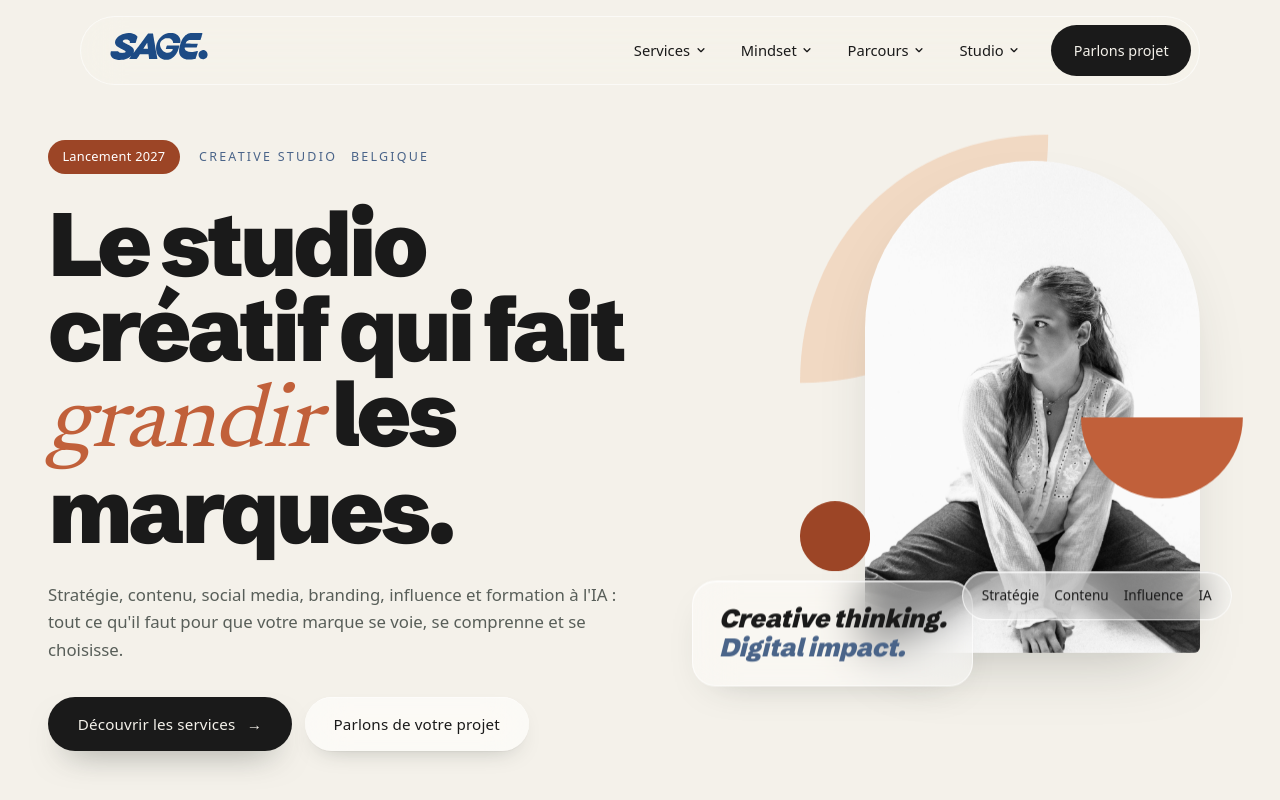
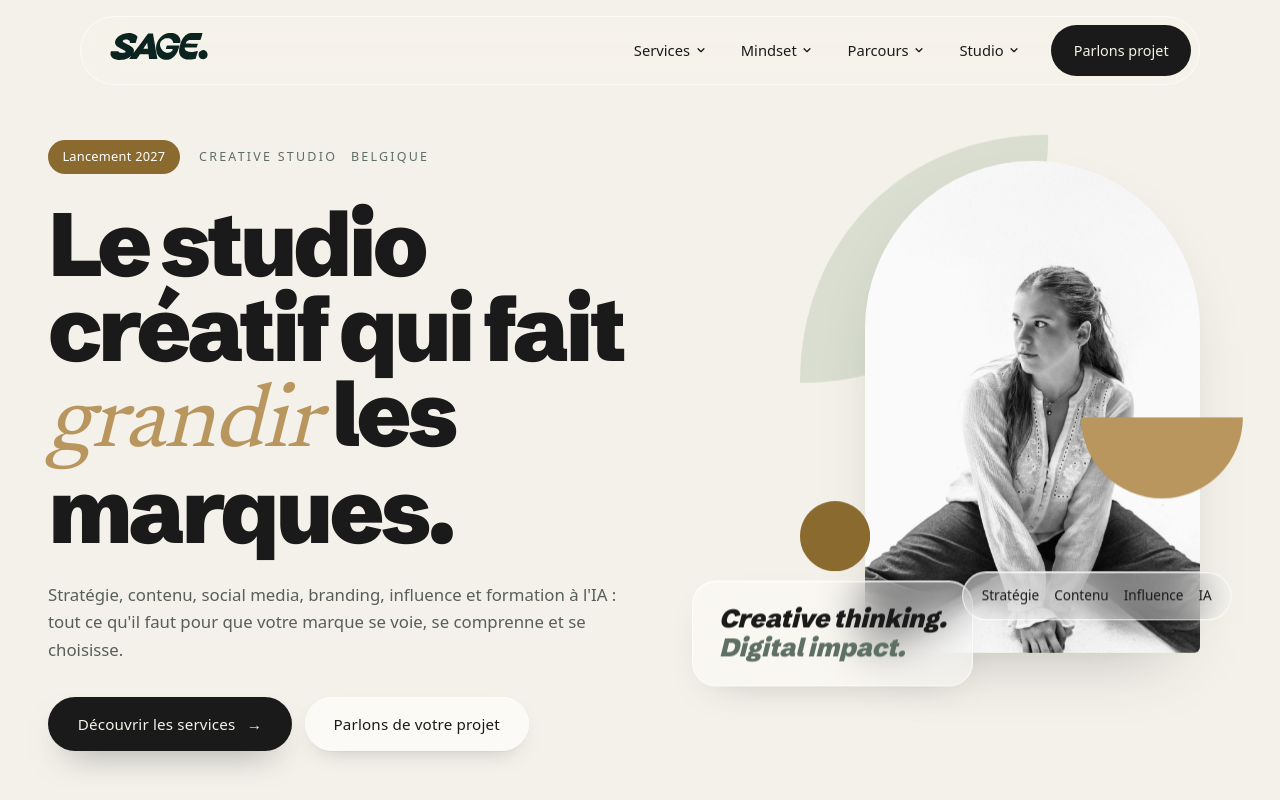
Before and after one commit to mordantjulie-eng/SAGE-creative-studio, an Astro site: page / in a window 1280 px wide. Shown: the top 800 px of the page. Built offline with nearby package versions, Linux system fonts and the light colour scheme; Astro itself is replaced by a stand-in of ours; animation ran at ten frames a second; a web font is replaced by a local one.

Commit message:
Retour au vert sapin très foncé (palette Maroc abandonnée)
Co-Authored-By: Claude Opus 5.5 <noreply@anthropic.com>
Claude-Session: https://claude.ai/code/session_01EoCfUEgtGKxASZDUy6RHLu

```diff
--- a/src/components/ContactForm.astro
+++ b/src/components/ContactForm.astro
@@ -104,7 +104,7 @@ import { services, brand } from '../config/site';
   .field textarea:focus {
     outline: none;
     background: #fff;
-    box-shadow: 0 0 0 4px rgb(193 96 58 / 0.22);
+    box-shadow: 0 0 0 4px rgb(184 150 94 / 0.22);
   }
   .needs {
     border: 0;
@@ -148,7 +148,7 @@ import { services, brand } from '../config/site';
     color: var(--cream);
   }
   .need input:focus-visible + span {
-    box-shadow: 0 0 0 4px rgb(193 96 58 / 0.35);
+    box-shadow: 0 0 0 4px rgb(184 150 94 / 0.35);
   }
   .consent {
     display: flex;
--- a/src/components/Footer.astro
+++ b/src/components/Footer.astro
@@ -54,7 +54,7 @@ const year = new Date().getFullYear();
     letter-spacing: -0.02em;
   }
   .footer__claim em {
-    color: #ecb35c;
+    color: var(--ochre);
   }
   .footer__cols {
     display: flex;
--- a/src/components/Ticket.astro
+++ b/src/components/Ticket.astro
@@ -124,7 +124,7 @@ const pil = pillars.find((p) => p.letter === s.pillars[0])!;
     color: var(--eucalyptus);
   }
   .card__back .card__no {
-    color: #9c4526;
+    color: #8a6a2e;
   }
   .card__title {
     font-size: clamp(1.8rem, 2.4vw, 2.2rem);
--- a/src/layouts/Base.astro
+++ b/src/layouts/Base.astro
@@ -29,7 +29,7 @@ const {
     <meta property="og:title" content={title} />
     <meta property="og:description" content={description} />
     <meta property="og:type" content="website" />
-    <meta name="theme-color" content="#1d4b85" />
+    <meta name="theme-color" content="#0c241f" />
     <link rel="icon" href="/favicon.svg" type="image/svg+xml" />
     <!-- Site en construction : pas d'indexation tant que le nom n'est pas validé juridiquement -->
     <meta name="robots" content="noindex" />
--- a/src/pages/index.astro
+++ b/src/pages/index.astro
@@ -324,7 +324,7 @@ const m = (n: string) => `/media/${n}.jpg`;
     .hscroll__track > :global(.card) { width: 78vw; }
     .hscroll__end { width: 70vw; }
   }
-  .round-cta { display: grid; place-items: center; width: 150px; height: 150px; border-radius: 50%; background: var(--ochre); color: #1a1a1a; font: italic 400 1.35rem var(--font-letter); text-decoration: none; box-shadow: 0 24px 50px -24px rgb(26 26 26 / 0.45); transition: transform 0.6s var(--ease-out), background 0.4s var(--ease); }
+  .round-cta { display: grid; place-items: center; width: 150px; height: 150px; border-radius: 50%; background: var(--ochre); color: var(--ink); font: italic 400 1.35rem var(--font-letter); text-decoration: none; box-shadow: 0 24px 50px -24px rgb(26 26 26 / 0.45); transition: transform 0.6s var(--ease-out), background 0.4s var(--ease); }
   .round-cta:hover { transform: scale(1.08) rotate(-6deg); background: #f4f1ea; color: var(--fir); }
 
   /* SERVICES */
--- a/src/styles/global.css
+++ b/src/styles/global.css
@@ -3,26 +3,26 @@
   /* Palette */
   --ink: #1a1a1a; /* charbon */
   --moss: #1a1a1a; /* boutons et textes forts : charbon (plus de vert foncé) */
-  --eucalyptus: #4a6489; /* bleu gris, petits textes */
-  --sage: #7fa7d9; /* bleu ciel (formes) */
-  --mist: #e6edf6; /* brume bleutée */
-  --sage-light: #f1d6bf; /* sable rosé */
+  --eucalyptus: #5e6f63; /* vert gris, petits textes */
+  --sage: #7d8c78; /* sauge profond (formes) */
+  --mist: #e3e6dc; /* brume */
+  --sage-light: #d6dccd; /* sauge très clair */
   --cream: #f4f1ea; /* blanc cassé (validé) */
-  --sand: #efe3d2; /* sable */
-  --ochre: #c1603a; /* terracotta (accent sur fond clair) */
-  --fir: #1d4b85; /* bleu Essaouira */
-  --fir-deep: #12325c; /* bleu nuit */
+  --sand: #ebe3d8; /* sable */
+  --ochre: #b8965e; /* ocre doré antique (jamais orange) */
+  --fir: #0c241f; /* vert sapin très foncé */
+  --fir-deep: #071814; /* sapin profond */
   --champagne: var(--ochre);
-  --blush: #f3e1cf; /* sable rosé clair */
-  --clay: #9c4526; /* terracotta foncé */
+  --blush: #ece4d4; /* crème */
+  --clay: #8a6a2e; /* ocre foncé */
   --terracotta: var(--ochre); /* plus de terracotta : redirigée vers l'ocre */
-  --taupe: #e0a75c; /* safran (formes) */
-  --sage: #7fa7d9;
+  --taupe: #b6ada1; /* taupe (formes) */
+  --sage: #7d8c78;
 
   /* Accents vifs : uniquement pour les infos importantes */
-  --pers: #9c4526; /* terracotta foncé (pastille lancement) */
-  --cobalt: #1d4b85; /* bleu Essaouira */
-  --vermilion: #9c4526; /* terracotta foncé */
+  --pers: #8a6a2e; /* ocre foncé (pastille lancement) */
+  --cobalt: #b8965e; /* ocre (plus de bleu) */
+  --vermilion: #8a6a2e; /* ocre foncé */
 
   --glass: rgb(255 255 255 / 0.42);
   --glass-strong: rgb(255 255 255 / 0.62);
@@ -30,8 +30,8 @@
   --glass-line: rgb(255 255 255 / 0.65);
   --hair: rgb(26 26 26 / 0.12);
 
-  --grad-dark: linear-gradient(150deg, #255a9c 0%, #1d4b85 55%, #173f73 100%); /* bleu Essaouira */
-  --grad-soft: linear-gradient(160deg, #f4f1ea 0%, #f3e6d6 45%, #efe5d6 100%);
+  --grad-dark: linear-gradient(150deg, #13322b 0%, #0c241f 55%, #09201b 100%); /* sapin */
+  --grad-soft: linear-gradient(160deg, #f4f1ea 0%, #ebe9df 45%, #efe5d6 100%);
 
   --font-ui: 'Funnel Sans Variable', 'Funnel Sans', system-ui, sans-serif;
   --font-display: 'Schibsted Grotesk Variable', 'Schibsted Grotesk', system-ui, sans-serif;
@@ -133,7 +133,7 @@ p {
 
 :focus-visible {
   outline: none;
-  box-shadow: 0 0 0 4px rgb(193 96 58 / 0.35);
+  box-shadow: 0 0 0 4px rgb(184 150 94 / 0.35);
 }
 
 /* Bulles façon Apple : matière translucide, pas de contour */
@@ -231,7 +231,7 @@ p {
   background: radial-gradient(circle, #ead6b4 0%, transparent 70%);
 }
 .orb--blush {
-  background: radial-gradient(circle, #f1d6bf 0%, transparent 70%);
+  background: radial-gradient(circle, #e6dcc4 0%, transparent 70%);
 }
 .orb--deep {
   background: radial-gradient(circle, #7f9483 0%, transparent 70%);
@@ -415,14 +415,12 @@ p {
 /* Fond de page qui change de couleur selon la section visible (piloté par Base.astro) */
 body[data-theme='cream'] { background-color: var(--cream); }
 body[data-theme='sage'] { background-color: var(--fir); }
-body[data-theme='taupe'] { background-color: #f0dcc8; }
+body[data-theme='taupe'] { background-color: #e6ded3; }
 body[data-theme='charcoal'] { background-color: var(--fir-deep); }
-/* Sections bleu Essaouira : texte crème, accents safran */
+/* Sections vert sapin : texte crème, accents ocre */
 :not(body)[data-theme='sage'] {
   --ink: #f4f1ea;
-  --ochre: #ecb35c;
-  --terracotta: #ecb35c;
-  --eucalyptus: #f1d6bf;
+  --eucalyptus: #d8c49c;
   --hair: rgb(244 241 234 / 0.16);
   color: #f4f1ea;
 }
@@ -449,7 +447,7 @@ body[data-theme='charcoal'] { background-color: var(--fir-deep); }
 /* Chaque section peint sa propre couleur : jamais de texte clair sur fond clair */
 :not(body)[data-theme='sage'] { background-color: var(--fir); }
 :not(body)[data-theme='charcoal'] { background-color: var(--fir-deep); }
-:not(body)[data-theme='taupe'] { background-color: #f0dcc8; }
+:not(body)[data-theme='taupe'] { background-color: #e6ded3; }
 :not(body)[data-theme='cream'] { background-color: var(--cream); }
 
 /* Survol : bouton liquide (remplissage qui part du curseur, couleurs inversées) */
@@ -469,7 +467,7 @@ body[data-theme='charcoal'] { background-color: var(--fir-deep); }
 }
 .liquid:hover::before { width: 260%; height: 600%; }
 .liquid:hover { color: #1a1a1a !important; }
-.btn.liquid:hover, .header__cta.liquid:hover { box-shadow: 0 18px 40px -18px rgb(193 96 58 / 0.8); }
+.btn.liquid:hover, .header__cta.liquid:hover { box-shadow: 0 18px 40px -18px rgb(184 150 94 / 0.8); }
 
 /* Survol : effet loupe sur les visuels */
 .loupe { overflow: hidden; }
@@ -494,10 +492,3 @@ body[data-theme='charcoal'] { background-color: var(--fir-deep); }
 .link.liquid, .card__flip.liquid { overflow: visible; }
 .link.liquid::before, .card__flip.liquid::before { display: none; }
 .link.liquid:hover, .card__flip.liquid:hover { color: inherit !important; }
-
-/* Fonds bleus (sections foncées, pied de page) : accent safran, plus lisible que la terracotta */
-.on-dark,
-:not(body)[data-theme='charcoal'] {
-  --ochre: #ecb35c;
-  --terracotta: #ecb35c;
-}
```
Also changed, not shown: CLAUDE.md (+1 -1 lines), public/favicon.svg.
